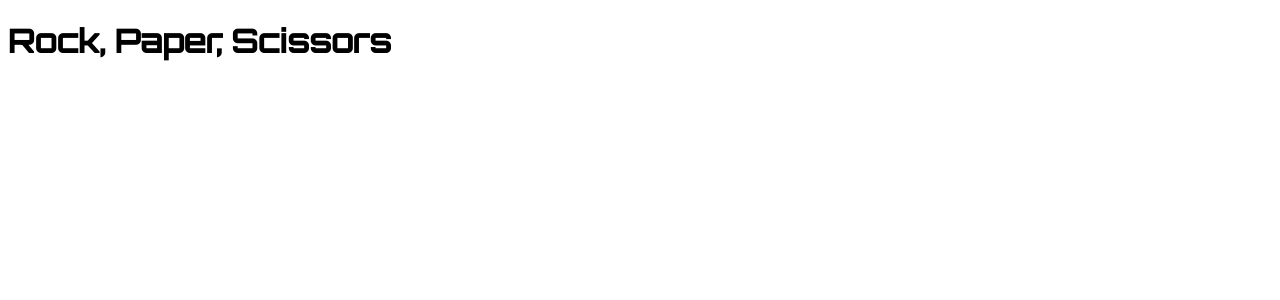
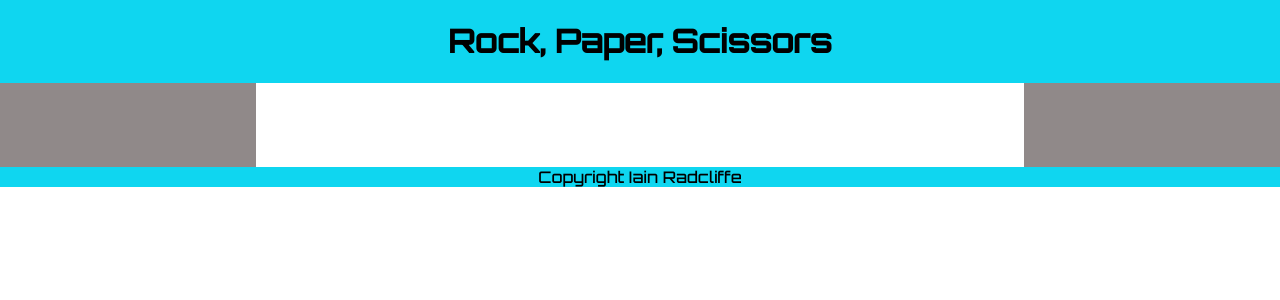
Before and after one commit to AvianLearning/python_flask_rock_paper_scissors, a Flask app: page / in a window 1280 px wide. Shown: the top 300 px of the page. Run offline with Flask 2, Linux system fonts and the light colour scheme.

Commit message:
Added some styling

```diff
--- a/app/controller.py
+++ b/app/controller.py
@@ -20,3 +20,7 @@ def play(player_1_choice, player_2_choice):
     else:
         result = "It's a draw!"
     return render_template('index.html', result=result)
+
+@app.route('/welcome')
+def welcome():
+    return render_template('welcome.html')
--- a/app/static/css/main.css
+++ b/app/static/css/main.css
@@ -1,3 +1,67 @@
 body {
     font-family: 'Orbitron', sans-serif;
+    margin: 0;
 }
+
+header {
+    background-color: #0FD6F0;
+    grid-area: header;
+    text-align: center;
+}
+
+footer {
+    background-color: #0FD6F0;
+    grid-area: footer;
+    color: 000;
+    text-align: center;
+}
+
+#main-content {
+    padding: 32px;
+    background-color: #fff;
+    grid-area: main-content;
+  }
+
+  #left-sidebar {
+      background-color: #908989;
+      grid-area: left;
+  }
+
+  #right-sidebar {
+    background-color: #908989;
+    grid-area: right;
+}
+
+#grid-container {
+    display: grid;
+    grid-template-areas:
+      'header header header'
+      'left main-content right'
+      'footer footer footer';
+      grid-template-columns: 2fr 6fr 2fr;
+  }
+
+.rules-button {
+        border: 0;
+        padding: 10px;
+        font-size: 1rem;
+        text-align: center;
+        color: #fff;
+        border-radius: 5px;
+        background-color: #CA16B2;
+        margin: auto;
+}
+
+    .rules-button a {
+        color: #fff;
+        text-decoration: none;
+        text-align: center;
+    }
+
+    .rules-button:hover {
+        background-color: #B814A2;
+    }
+
+    .rules-button:active {
+        background-color: #bb14a2;
+    }
--- a/app/templates/base.html
+++ b/app/templates/base.html
@@ -9,10 +9,26 @@
     <title>Rock, Paper, Scissors</title>
 </head>
 
-<body>
-{% block content  %}
+<body id="grid-container">
+    <header>
+        <h1>Rock, Paper, Scissors</h1>
+    </header>
+        <section id="left-sidebar">
 
-{% endblock  %}
+        </section>
+        <main>
+        <article id="main-content">
+            {% block content  %}
+
+            {% endblock  %}
+        </article>
+    </main>
+    <section id=right-sidebar>
+
+    </section>
+    <footer>
+        Copyright Iain Radcliffe
+    </footer>
 </body>
 
 </html>
--- a/app/templates/index.html
+++ b/app/templates/index.html
@@ -1,7 +1,6 @@
 {% extends "base.html" %}
 
 {% block content %}
-<h1>Rock, Paper, Scissors</h1>
 <h2>
     {{ result }}
 </h2>
```
Also changed, not shown: app/templates/welcome.html (added, +24 -0 lines).
